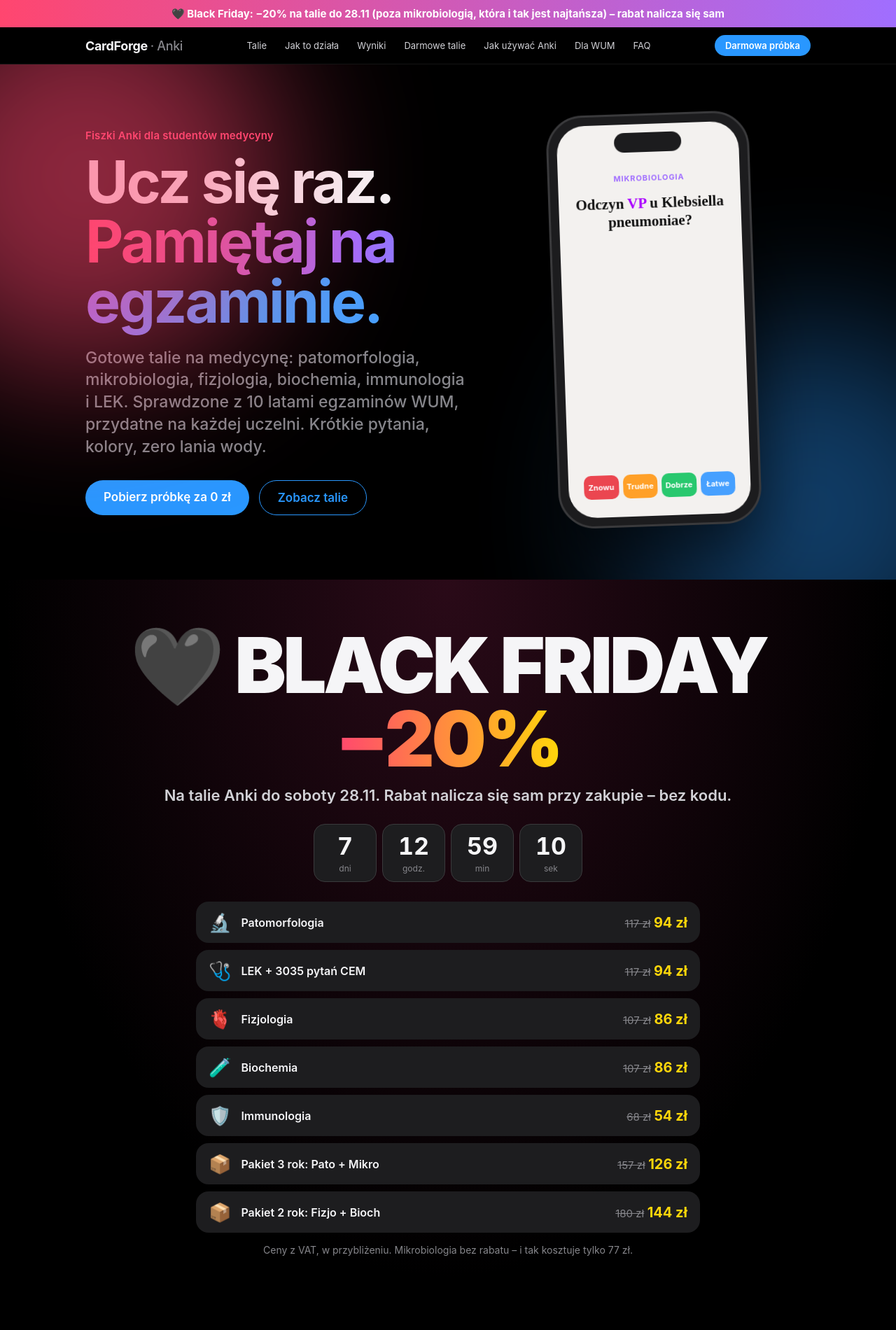
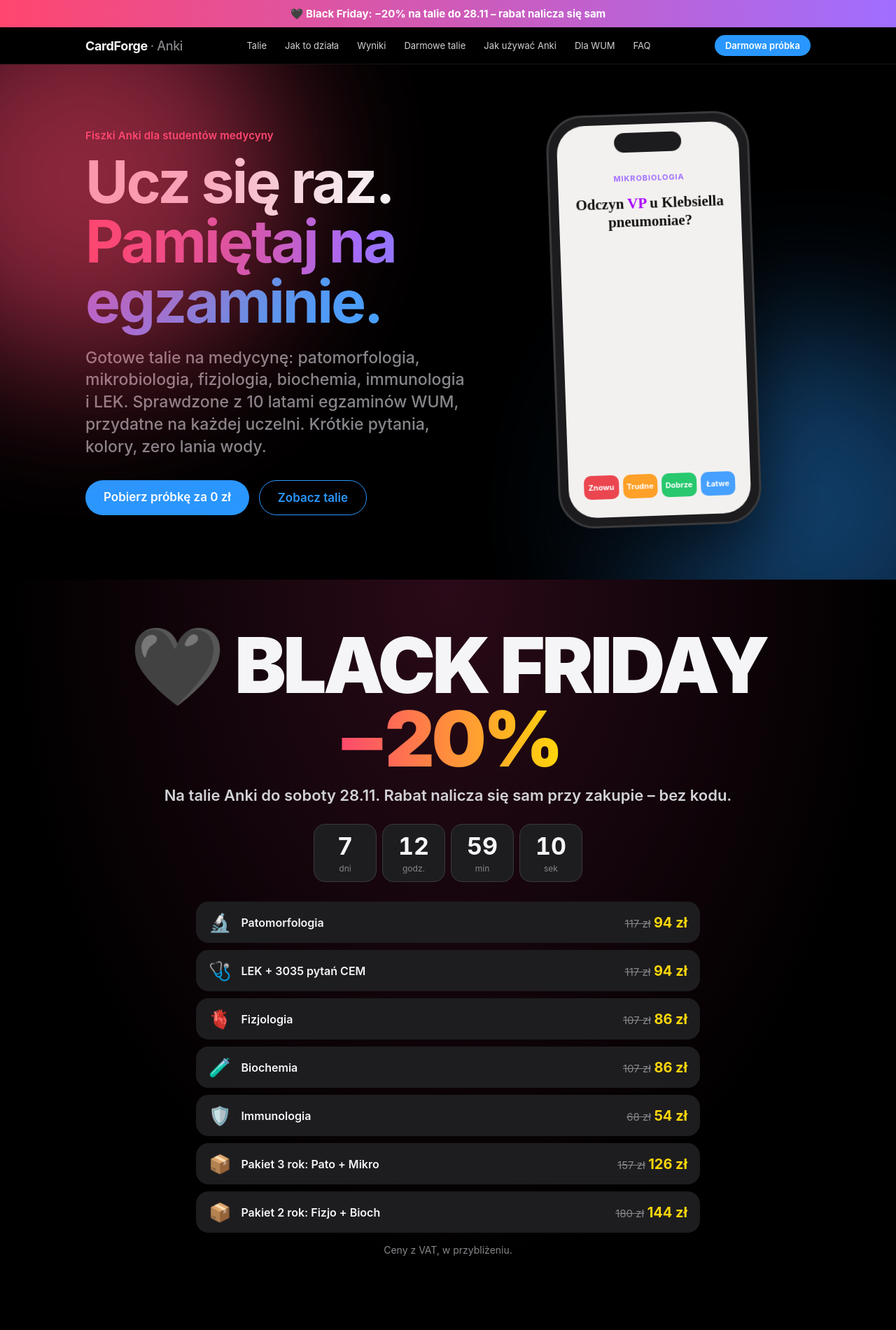
Before and after one commit to cardforge-anki/cardforge-anki.github.io, a plain HTML site: page index.html in a window 1280 px wide. Shown: the top 1900 px of the page at 70% size. Drawn offline with Linux system fonts and the light colour scheme.

Commit message:
Baner BF krotszy

```diff
--- a/index.html
+++ b/index.html
@@ -127,7 +127,7 @@ footer .wrap{display:flex;justify-content:space-between;flex-wrap:wrap;gap:12px}
 </head>
 <body>
 
-<div id="bf" style="background:linear-gradient(90deg,#ff466f,#a06eff);color:#fff;text-align:center;font-weight:700;font-size:15px;padding:10px 16px">🖤 Black Friday: −20% na talie do 28.11 (poza mikrobiologią, która i tak jest najtańsza) – rabat nalicza się sam</div>
+<div id="bf" style="background:linear-gradient(90deg,#ff466f,#a06eff);color:#fff;text-align:center;font-weight:700;font-size:15px;padding:10px 16px">🖤 Black Friday: −20% na talie do 28.11 – rabat nalicza się sam</div>
 <nav><div class="wrap">
   <a class="logo" href="#">CardForge <span>· Anki</span></a>
   <div class="links"><a href="#talie">Talie</a><a href="#jak">Jak to działa</a><a href="#wyniki">Wyniki</a><a href="darmowe/">Darmowe talie</a><a href="jak-uzywac-anki.html">Jak używać Anki</a><a href="wum.html">Dla WUM</a><a href="#faq">FAQ</a></div>
@@ -182,7 +182,7 @@ footer .wrap{display:flex;justify-content:space-between;flex-wrap:wrap;gap:12px}
 <p class="bfs">Na talie Anki do soboty 28.11. Rabat nalicza się sam przy zakupie – bez kodu.</p>
 <div class="cd" id="cd"><div><b id="cdd">0</b><small>dni</small></div><div><b id="cdh">0</b><small>godz.</small></div><div><b id="cdm">0</b><small>min</small></div><div><b id="cds">0</b><small>sek</small></div></div>
 <div class="bfl"><a class="bfi" href="https://cardforge.gumroad.com/l/ipfytw"><span class="bfe">🔬</span><span class="bfn">Patomorfologia</span><span class="bfp"><s>117 zł</s> <b>94 zł</b></span></a><a class="bfi" href="https://cardforge.gumroad.com/l/lek"><span class="bfe">🩺</span><span class="bfn">LEK + 3035 pytań CEM</span><span class="bfp"><s>117 zł</s> <b>94 zł</b></span></a><a class="bfi" href="https://cardforge.gumroad.com/l/jixhif"><span class="bfe">🫀</span><span class="bfn">Fizjologia</span><span class="bfp"><s>107 zł</s> <b>86 zł</b></span></a><a class="bfi" href="https://cardforge.gumroad.com/l/atclr"><span class="bfe">🧪</span><span class="bfn">Biochemia</span><span class="bfp"><s>107 zł</s> <b>86 zł</b></span></a><a class="bfi" href="https://cardforge.gumroad.com/l/fwlqxy"><span class="bfe">🛡️</span><span class="bfn">Immunologia</span><span class="bfp"><s>68 zł</s> <b>54 zł</b></span></a><a class="bfi" href="https://cardforge.gumroad.com/l/wcmomh"><span class="bfe">📦</span><span class="bfn">Pakiet 3 rok: Pato + Mikro</span><span class="bfp"><s>157 zł</s> <b>126 zł</b></span></a><a class="bfi" href="https://cardforge.gumroad.com/l/rnrgf"><span class="bfe">📦</span><span class="bfn">Pakiet 2 rok: Fizjo + Bioch</span><span class="bfp"><s>180 zł</s> <b>144 zł</b></span></a></div>
-<p class="bfx">Ceny z VAT, w przybliżeniu. Mikrobiologia bez rabatu – i tak kosztuje tylko 77 zł.</p>
+<p class="bfx">Ceny z VAT, w przybliżeniu.</p>
 </div>
 <script>(function(){var end=new Date('2026-11-28T23:59:00+01:00').getTime();function t(){var d=end-Date.now();if(d<=0){var e=document.getElementById('bfsec');if(e)e.remove();var b=document.getElementById('bf');if(b)b.remove();return}var D=Math.floor(d/864e5),H=Math.floor(d%864e5/36e5),M=Math.floor(d%36e5/6e4),S=Math.floor(d%6e4/1e3);document.getElementById('cdd').textContent=D;document.getElementById('cdh').textContent=H;document.getElementById('cdm').textContent=M;document.getElementById('cds').textContent=S;setTimeout(t,1000)}t()})();</script>
 </section>
```
